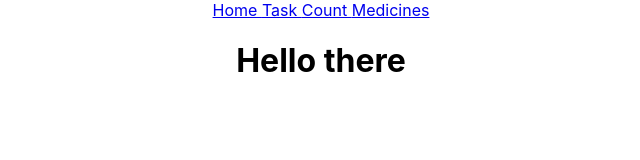
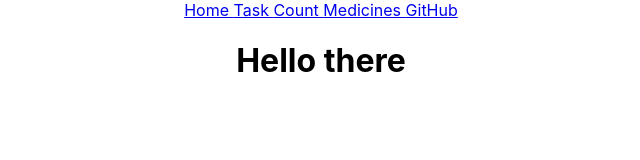
Before and after one commit to Hyper-TH/to-do, a React (Create React App) app: page / in a window 1280 px wide. Shown: the top 160 px of the page, without its empty margins (319-959 px from the left). Built offline with nearby package versions, Linux system fonts and the light colour scheme.

Commit message:
Added github page

```diff
--- a/src/App.js
+++ b/src/App.js
@@ -11,6 +11,7 @@ import { Home } from './pages/Home';
 import { TaskPage } from './pages/TaskPage';
 import { CounterPage } from './pages/CounterPage';
 import { MedicinePage } from './pages/MedicinePage';
+import { GitHubPage } from './pages/GitHubPage';
 
 function App() {
 
@@ -22,6 +23,7 @@ function App() {
 				<Route path="/task" element={<TaskPage />} />
 				<Route path="/count" element={<CounterPage />} />
 				<Route path="/medicine" element={<MedicinePage />} />
+				<Route path="/github" element={<GitHubPage />} />
 			</Route>
 		)
 	);
@@ -39,6 +41,7 @@ const Root = () => {
 			<Link to="/task"> Task </Link >
 			<Link to="/count"> Count </Link>
 			<Link to="/medicine"> Medicines </Link>
+			<Link to="/github"> GitHub </Link>
 		</div>
 
 		<div>
```
